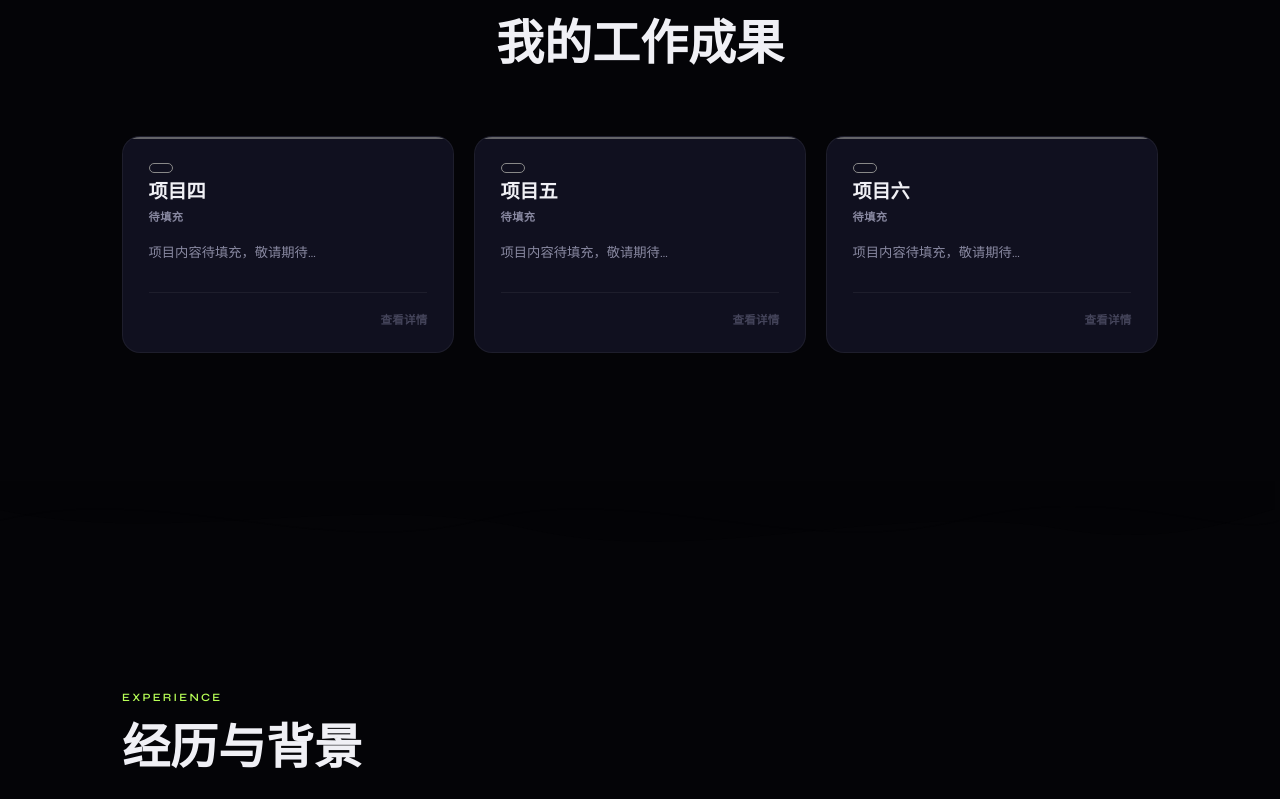
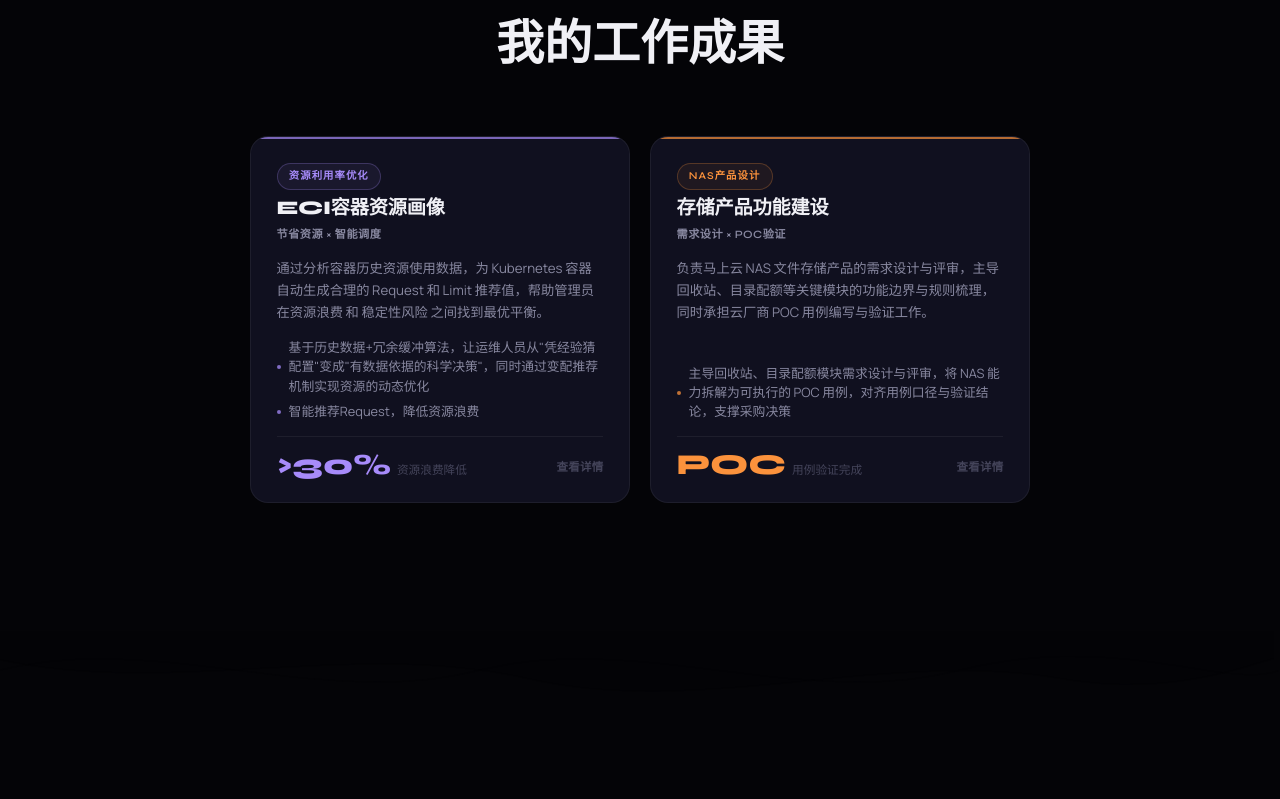
Before and after one commit to HYFLLLo/ProDuctYF, a Next.js app: page / in a window 1280 px wide. Shown: the part 1721-2520 px from the top of the page. Built offline with nearby package versions, Linux system fonts and the light colour scheme.

Commit message:
feat: 优化工作成果卡片与经历时间线
- 工作成果卡片居中显示，优化布局
- 项目五标题改为'存储产品功能建设'
- 精简NAS项目highlights内容
- 电子科技大学经历补充实习与论文成果
- Timeline保留4条经历展示

```diff
--- a/src/components/Projects/ProjectModal.module.css
+++ b/src/components/Projects/ProjectModal.module.css
@@ -69,20 +69,23 @@
   overflow-x: hidden;
   max-height: calc(85vh - 120px);
   min-height: 0;
+  scrollbar-width: none; /* Firefox 隐藏滚动条 */
+  -ms-overflow-style: none; /* IE/Edge 隐藏滚动条 */
 }
 
-/* 隐藏模态框内滚动条，只保留功能 */
+/* 隐藏模态框内滚动条（所有浏览器） */
 .body::-webkit-scrollbar {
-  width: 0;
-  height: 0;
+  display: none;
+  width: 0 !important;
+  height: 0 !important;
 }
 
 .body::-webkit-scrollbar-track {
-  background: transparent;
+  display: none;
 }
 
 .body::-webkit-scrollbar-thumb {
-  background: transparent;
+  display: none;
 }
 
 .section {
@@ -124,6 +127,8 @@
   line-height: 1.8;
   padding-left: 1.2rem;
   white-space: pre-wrap;
+  word-break: break-word; /* 强制长文本换行，防止水平溢出 */
+  overflow-wrap: break-word; /* 兼容旧浏览器 */
   font-style: normal;
   margin-bottom: 0.5rem;
 }
--- a/src/components/Projects/ProjectModal.tsx
+++ b/src/components/Projects/ProjectModal.tsx
@@ -26,14 +26,16 @@ export default function ProjectModal({ project, onClose }: ProjectModalProps) {
     const onKey = (e: KeyboardEvent) => { if (e.key === 'Escape') onClose(); };
     document.addEventListener('keydown', onKey);
 
-    // 打开模态框时禁止背景滚动
+    // 打开模态框时禁止背景滚动（同时禁止 body 和 html，防止滚动条穿透）
     if (project) {
       document.body.style.overflow = 'hidden';
+      document.documentElement.style.overflow = 'hidden';
     }
 
     return () => {
       document.removeEventListener('keydown', onKey);
       document.body.style.overflow = '';
+      document.documentElement.style.overflow = '';
     };
   }, [onClose, project]);
 
--- a/src/components/Projects/Projects.module.css
+++ b/src/components/Projects/Projects.module.css
@@ -62,12 +62,21 @@
   align-items: stretch;
 }
 
+/* Work section grid - 2 columns centered */
+.workGrid {
+  display: grid;
+  grid-template-columns: repeat(2, minmax(0, 380px));
+  justify-content: center;
+  gap: 1.25rem;
+}
+
 /* Card */
 .card {
   background: var(--bg-card);
   border: 1px solid var(--border-subtle);
   border-radius: 18px;
   overflow: hidden;
+  overflow-x: hidden; /* 强制隐藏横向滚动条，禁止出现绿色滚动条 */
   position: relative;
   display: flex;
   flex-direction: column;
@@ -201,20 +210,15 @@
   max-height: 8rem;
   overflow-y: auto;
   overflow-x: hidden;
+  scrollbar-width: none; /* Firefox 隐藏滚动条 */
+  -ms-overflow-style: none; /* IE/Edge 隐藏滚动条 */
 }
 
-/* 隐藏 highlights 滚动条，只保留滚动功能 */
+/* 隐藏 highlights 滚动条（所有浏览器） */
 .highlights::-webkit-scrollbar {
-  width: 0;
-  height: 0;
-}
-
-.highlights::-webkit-scrollbar-track {
-  background: transparent;
-}
-
-.highlights::-webkit-scrollbar-thumb {
-  background: transparent;
+  display: none;
+  width: 0 !important;
+  height: 0 !important;
 }
 
 .highlight {
--- a/src/components/Projects/Projects.tsx
+++ b/src/components/Projects/Projects.tsx
@@ -73,51 +73,40 @@ const projects = [
   },
   {
     id: 4,
-    title: '项目四',
-    subtitle: '待填充',
-    tag: '',
-    description: '项目内容待填充，敬请期待…',
-    highlights: [],
-    color: '#888',
+    title: 'ECI容器资源画像',
+    subtitle: '节省资源 × 智能调度',
+    tag: '资源利用率优化',
+    description: '通过分析容器历史资源使用数据，为 Kubernetes 容器自动生成合理的 Request 和 Limit 推荐值，帮助管理员在资源浪费 和 稳定性风险 之间找到最优平衡。',
+    highlights: [
+      '基于历史数据+冗余缓冲算法，让运维人员从"凭经验猜配置"变成"有数据依据的科学决策"，同时通过变配推荐机制实现资源的动态优化',
+      '智能推荐Request，降低资源浪费',
+    ],
+    color: '#a78bfa',
     docUrl: '#',
     githubUrl: '#',
-    metric: '—',
-    metricLabel: '待上线',
-    background: '',
-    solution: '',
-    result: '',
+    metric: '>30%',
+    metricLabel: '资源浪费降低',
+    background: '在容器化应用管理中，资源规格的合理配置是平衡性能与成本的核心挑战。Request（容器声明的最小资源需求）和 Limit（容器可使用的最大资源上限）配置不当会带来严重问题：过高的资源规格导致大量资源浪费，过低的规格带来稳定性风险，多个高优先级任务同时竞争同一节点会造成性能瓶颈。\n\n核心痛点：\n• 资源浪费 — Request 配太高，低优先级任务占用大量闲置资源\n• 稳定性风险 — Request 配太低，应用在流量波动时可能崩溃\n• 配置困难 — 管理员凭经验填写，难以科学确定合理值',
+    solution: '容器资源画像 + 变配推荐机制\n\n核心公式：\n目标资源规格：Target = Recommend × (1 + Buffer)\n偏离程度：Degree = 1 - (原始Request ÷ Target)\n\n功能层级：\n• 应用层资源画像 — 在 DevOps 云渡平台配额页面开启，设置 CPU/内存资源消耗冗余比例（30%/50%/70%），根据推荐值进行资源变配\n• ECI 实例层资源画像 — 在应用详情页开启（前提是应用层画像已开启），支持按实例状态提供差异化画像\n\n变配推荐规则：\n• 升配：推荐值 > 当前配置 → 必须升配\n• 降配：推荐值 < 当前配置 且 |Degree| > 10% → 可降配\n• 保持：|Degree| ≤ 10% → 建议保持当前配置',
+    result: '通过资源画像分析历史数据，生成 Request 推荐值，帮助管理员：\n• 降低资源浪费 — 推荐合理 Request，减少低优先级任务的资源闲置\n• 提升资源利用率 — 科学配置使集群资源更高效利用\n• 保障稳定性 — 预留安全缓冲，应对流量波动和突发峰值',
   },
   {
     id: 5,
-    title: '项目五',
-    subtitle: '待填充',
-    tag: '',
-    description: '项目内容待填充，敬请期待…',
-    highlights: [],
-    color: '#888',
+    title: '存储产品功能建设',
+    subtitle: '需求设计 × POC验证',
+    tag: 'NAS产品设计',
+    description: '负责马上云 NAS 文件存储产品的需求设计与评审，主导回收站、目录配额等关键模块的功能边界与规则梳理，同时承担云厂商 POC 用例编写与验证工作。',
+    highlights: [
+      '主导回收站、目录配额模块需求设计与评审，将 NAS 能力拆解为可执行的 POC 用例，对齐用例口径与验证结论，支撑采购决策',
+    ],
+    color: '#fb923c',
     docUrl: '#',
     githubUrl: '#',
-    metric: '—',
-    metricLabel: '待上线',
-    background: '',
-    solution: '',
-    result: '',
-  },
-  {
-    id: 6,
-    title: '项目六',
-    subtitle: '待填充',
-    tag: '',
-    description: '项目内容待填充，敬请期待…',
-    highlights: [],
-    color: '#888',
-    docUrl: '#',
-    githubUrl: '#',
-    metric: '—',
-    metricLabel: '待上线',
-    background: '',
-    solution: '',
-    result: '',
+    metric: 'POC',
+    metricLabel: '用例验证完成',
+    background: '马上云 NAS 文件存储是企业级云存储的核心产品，文件存储的容量管理、访问控制、数据安全是产品能力的关键组成部分。\n\n核心痛点：\n• 存储空间滥用 — 缺乏配额管控，用户可能无限制占用存储资源\n• 数据误删风险 — 缺乏回收站机制，删除后无法恢复\n• 能力边界模糊 — 云厂商 NAS 能力差异大，难以横向对比选型',
+    solution: '模块一：回收站机制设计\n• 定义删除规则：普通删除 vs 永久删除的差异\n• 设计保留策略：基于时间/容量阈值的自动清理机制\n• 明确恢复流程：恢复权限、恢复路径、时间窗口\n\n模块二：目录配额管控\n• 配额粒度：目录级配额 vs 用户级配额\n• 配额告警：阈值提醒、强制限制两种模式\n• 配额继承：父子目录配额关系处理\n\n模块三：POC 用例编写\n• 能力拆解：将 NAS 功能拆解为可验证的 POC 测试用例\n• 用例口径对齐：与云厂商对接，确保测试结论可对比\n• 验证结论支撑：输出结构化 POC 报告，支撑采购决策',
+    result: '• 完成 NAS 关键模块（回收站、目录配额）需求设计与评审交付，形成可评审、可落地的产品方案\n• 将 NAS 能力拆解为可执行的 POC 用例，沉淀 POC 验证用例与测试支持过程\n• 使云厂商能力边界更清晰、可复盘，支撑后续采购决策',
   },
 ];
 
@@ -270,7 +259,7 @@ export default function Projects() {
           <h2 className="section-title">我的工作成果</h2>
         </motion.div>
 
-        <div className={styles.grid}>
+        <div className={styles.workGrid}>
           {projects.slice(3, 6).map((p) => (
             <ProjectCard key={p.id} project={p} />
           ))}
--- a/src/components/Timeline/Timeline.tsx
+++ b/src/components/Timeline/Timeline.tsx
@@ -25,8 +25,9 @@ const experiences = [
     type: 'edu',
     points: [
       '研究方向：云计算、边缘计算、服务网格',
-      '具备 AI coding 快速原型能力，熟练使用 Trae / Claude Code / Cursor',
-      '沉淀 AI Agent / RAG 工作流，用于 Demo 快速开发与方案验证',
+      '实习：中国移动"梧桐·鸿鹄"2024 研学夏令营（2024.6-2024.9）',
+      '研究职责：负责研究无服务器函数在多云环境的交互研究',
+      '成果：发表论文《Research on Intelligent Scheduling of Multi-Cloud Serverless Functions...》',
     ],
     tags: ['云计算', '边缘计算', '服务网格', 'AI Coding'],
     accent: '#00e5a0',
```
